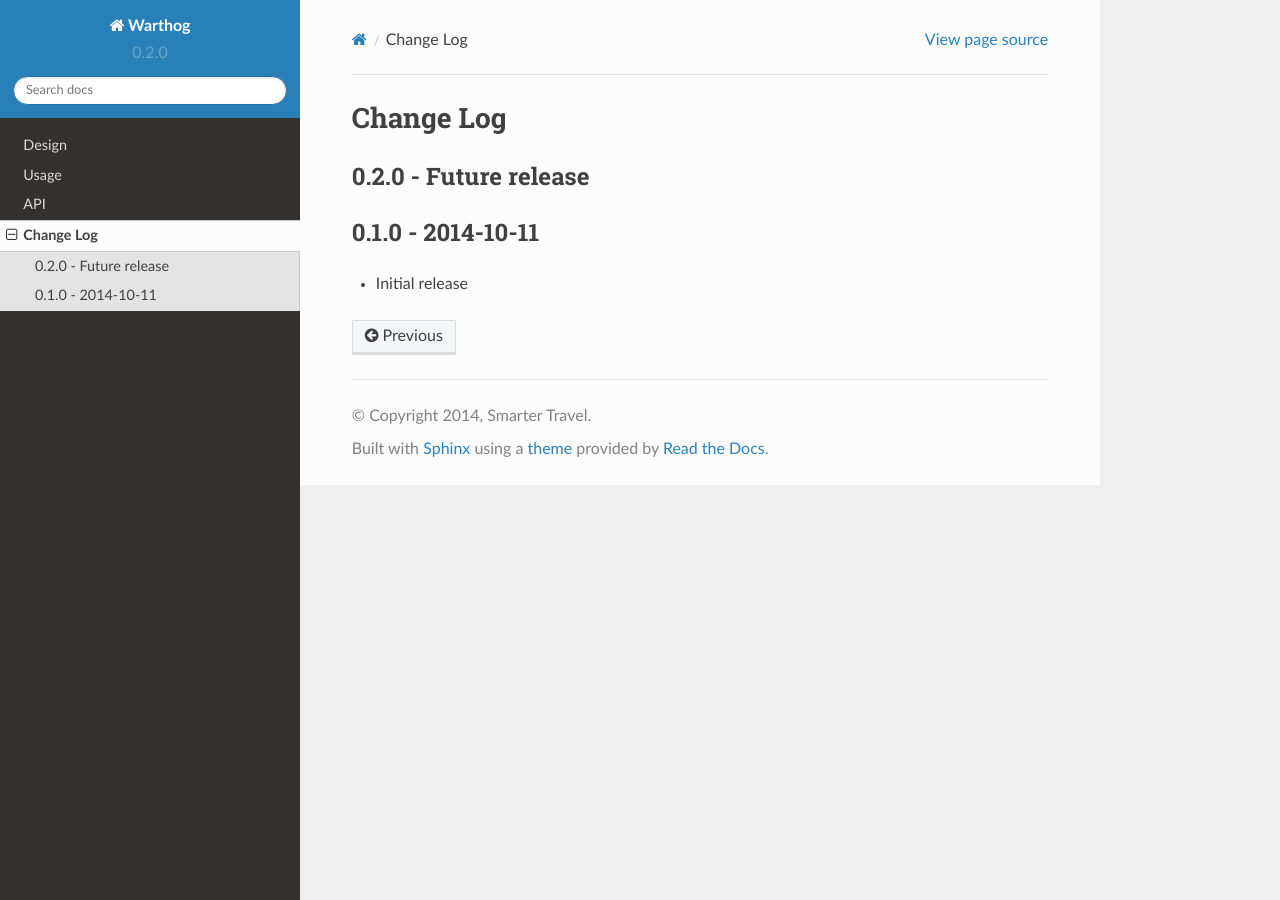
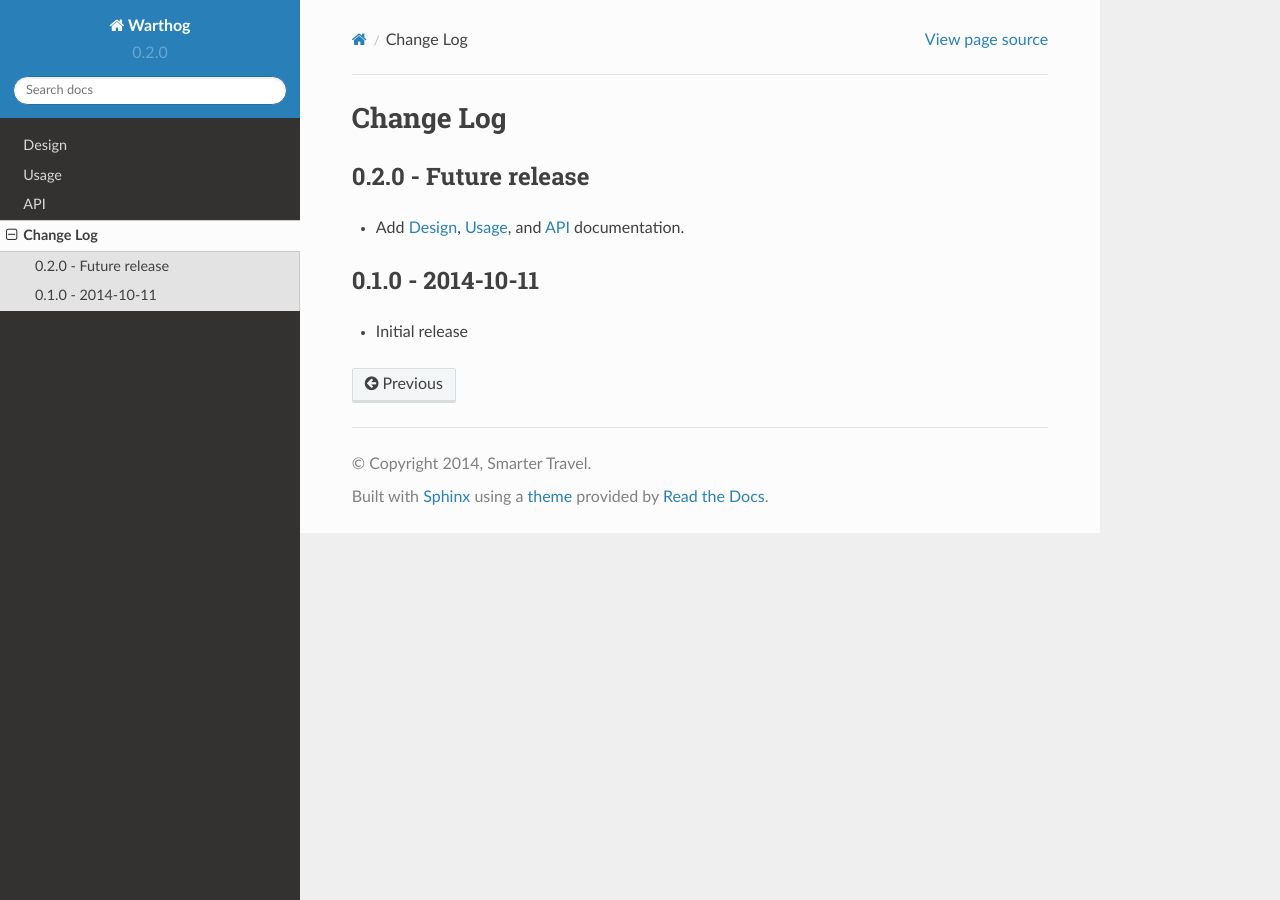
Before and after one commit to smarter-travel-media/warthog, a Sphinx documentation site: the page built from doc/source/changes.rst, in a window 1280 px wide. Built offline with Sphinx 7.4.7 and the Read the Docs theme 2.0.0, drawn with Linux system fonts in a browser that asks for light colours.

Commit message:
Update changelog (new docs)

```diff
--- a/doc/source/changes.rst
+++ b/doc/source/changes.rst
@@ -4,6 +4,7 @@ Change Log
 
 0.2.0 - Future release
 ----------------------
+* Add :doc:`design`, :doc:`usage`, and :doc:`api` documentation.
 
 
 0.1.0 - 2014-10-11
```
